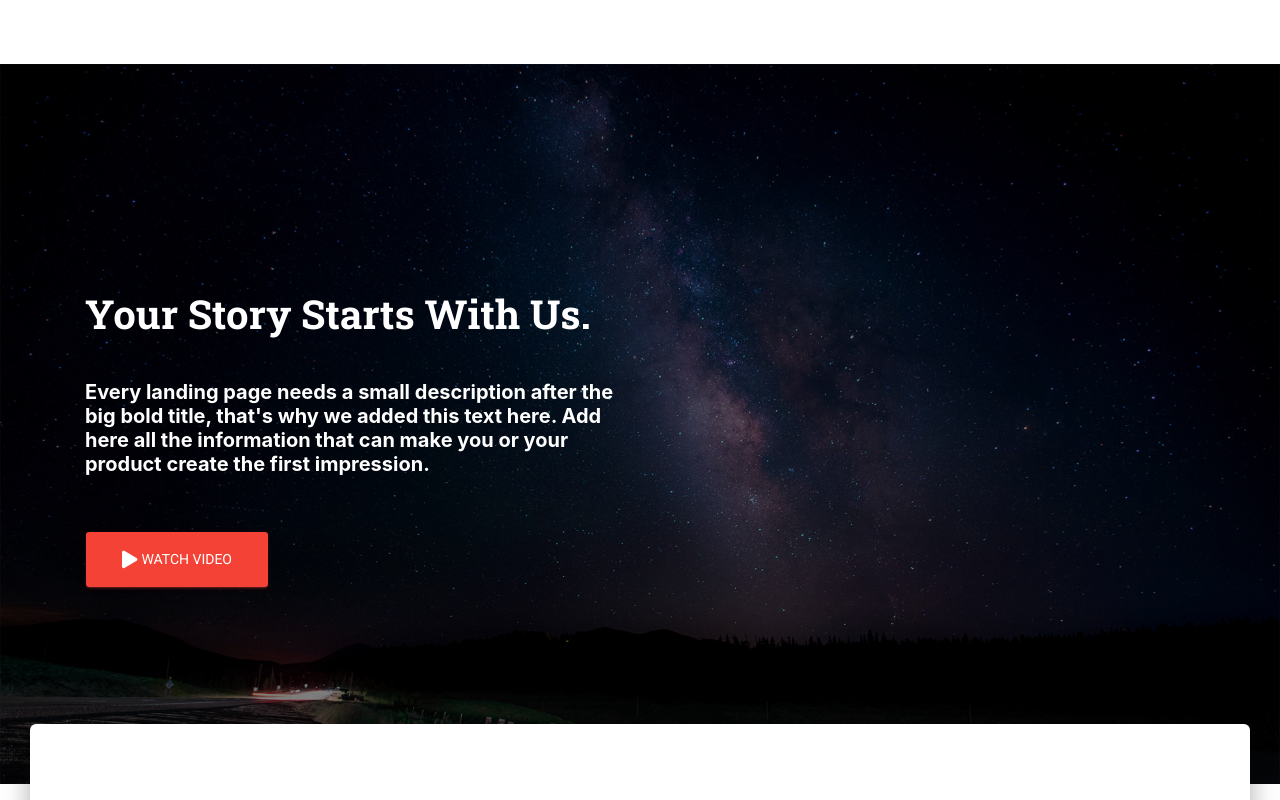
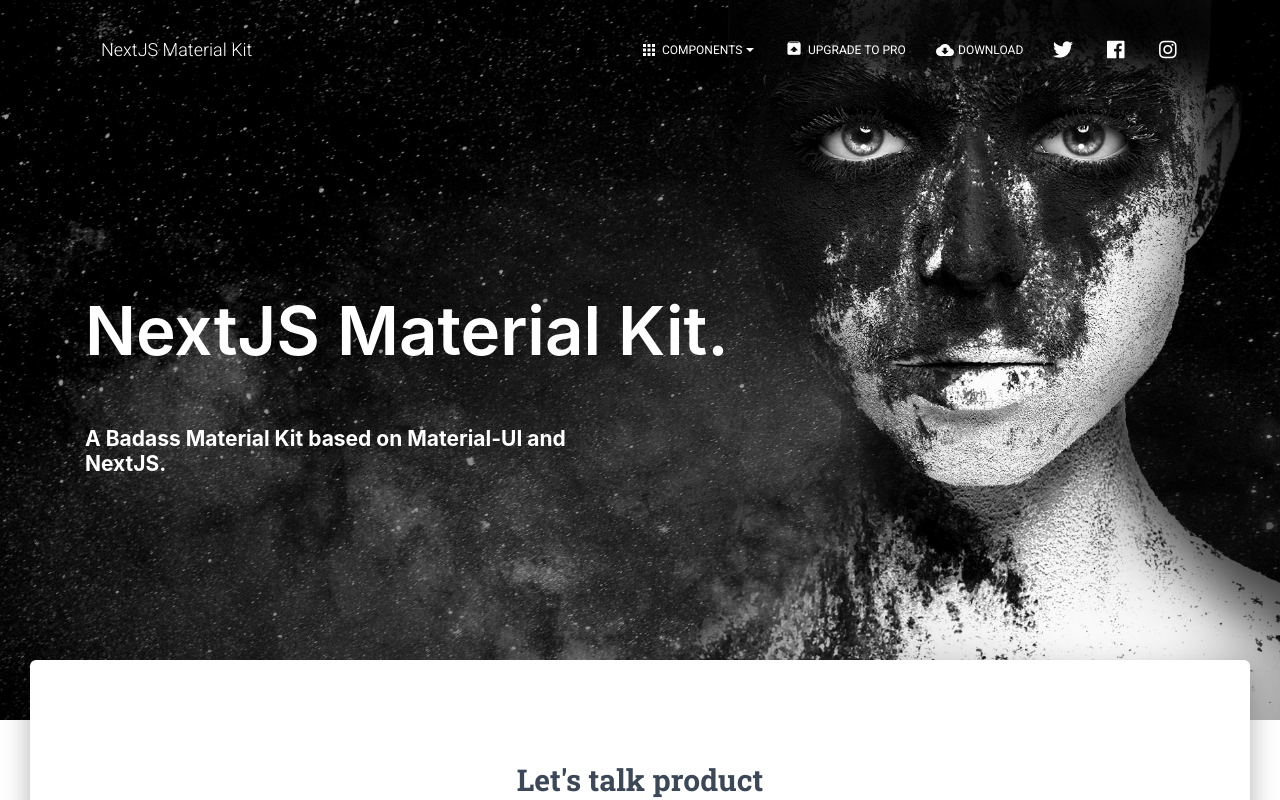
Before and after one commit to fadyyeta/Secret-Santa, a Next.js app: page /landing in a window 1280 px wide. Shown: the top 800 px of the page. Built offline with nearby package versions, Linux system fonts and the light colour scheme.

Commit message:
add nav and footer

```diff
--- a/components/Layout.js
+++ b/components/Layout.js
@@ -1,14 +1,18 @@
-import Nav from './Nav'
+import React, { Fragment } from "react";
+import Nav from "./Nav";
+import Footer from "./Footer/Footer.js";
 import styles from "../styles/Layout.module.css";
 
-const Layout = ({children}) => {
-    return (
-			<fragment>
-				<div className={styles.containerFluid}>
-					<main className={styles.main}>{children}</main>
-				</div>
-			</fragment>
-		);
+const Layout = ({ children }) => {
+	return (
+		<Fragment>
+			<Nav />
+			<div className={styles.containerFluid}>
+				<main className={styles.main}>{children}</main>
+			</div>
+			<Footer />
+		</Fragment>
+	);
 };
 
 export default Layout;
--- a/components/Nav.js
+++ b/components/Nav.js
@@ -1,19 +1,55 @@
-import Link from 'next/link';
 import navStyles from '../styles/Nav.module.css'
+// nodejs library that concatenates classes
+import classNames from "classnames";
+// react components for routing our app without refresh
+import Link from "next/link";
+// @material-ui/core components
+import { makeStyles } from "@material-ui/core/styles";
+// @material-ui/icons
+// core components
+import Header from "../components/Header/Header.js";
+import HeaderLinks from "../components/Header/HeaderLinks.js";
+import GridContainer from "../components/Grid/GridContainer.js";
+import GridItem from "../components/Grid/GridItem.js";
+import Button from "../components/CustomButtons/Button.js";
+import Parallax from "../components/Parallax/Parallax.js";
+import styles from "../styles/jss/nextjs-material-kit/pages/components.js";
 
-const Nav = () => {
-    return (
-			<nav className={navStyles.nav}>
-				<ul>
-					<li>
-						<Link href="/">Home</Link>
-					</li>
-					<li>
-						<Link href="/about">About</Link>
-					</li>
-				</ul>
-			</nav>
-		);
+
+
+const useStyles = makeStyles(styles);
+const Nav = (props) => {
+    const classes = useStyles();
+	const { ...rest } = props;
+	return (
+		<div className={classes.containerNoPadding}>
+			<Header
+				brand="NextJS Material Kit"
+				rightLinks={<HeaderLinks />}
+				fixed
+				color="transparent"
+				changeColorOnScroll={{
+					height: 400,
+					color: "white",
+				}}
+				{...rest}
+			/>
+			<Parallax image="/img/nextjs_header.jpg">
+				<div className={classes.container}>
+					<GridContainer>
+						<GridItem>
+							<div className={classes.brand}>
+								<h1 className={classes.title}>NextJS Material Kit.</h1>
+								<h3 className={classes.subtitle}>
+									A Badass Material Kit based on Material-UI and NextJS.
+								</h3>
+							</div>
+						</GridItem>
+					</GridContainer>
+				</div>
+			</Parallax>
+		</div>
+	);
 }
 
 export default Nav
--- a/pages/landing.js
+++ b/pages/landing.js
@@ -1,19 +1,9 @@
-import React from "react";
+import React,{ Fragment} from "react";
 // nodejs library that concatenates classes
 import classNames from "classnames";
 // @material-ui/core components
 import { makeStyles } from "@material-ui/core/styles";
 
-// @material-ui/icons
-
-// core components
-import Header from "../components/Header/Header.js";
-import Footer from "../components/Footer/Footer.js";
-import GridContainer from "../components/Grid/GridContainer.js";
-import GridItem from "../components/Grid/GridItem.js";
-import Button from "../components/CustomButtons/Button.js";
-import HeaderLinks from "../components/Header/HeaderLinks.js";
-import Parallax from "../components/Parallax/Parallax.js";
 
 import styles from "../styles/jss/nextjs-material-kit/pages/landingPage.js";
 
@@ -22,52 +12,15 @@
 import TeamSection from "../pages-sections/LandingPage-Sections/TeamSection.js";
 import WorkSection from "../pages-sections/LandingPage-Sections/WorkSection.js";
 
-const dashboardRoutes = [];
 
 const useStyles = makeStyles(styles);
 
-export default function LandingPage(props) {
+export default function LandingPage({ title = "Landing Page" }) {
 	const classes = useStyles();
-	const { ...rest } = props;
 	return (
+		<Fragment>
+			<title>Secret Santa{title ? " - " + title : ""}</title>
 			<div className={classes.containerFluid}>
-			<Header
-				color="transparent"
-				routes={dashboardRoutes}
-				brand="NextJS Material Kit"
-				rightLinks={<HeaderLinks />}
-				fixed
-				changeColorOnScroll={{
-					height: 400,
-					color: "white",
-				}}
-				{...rest}
-			/>
-			<Parallax filter responsive image="/img/landing-bg.jpg">
-				<div className={classes.container}>
-					<GridContainer>
-						<GridItem xs={12} sm={12} md={6}>
-							<h1 className={classes.title}>Your Story Starts With Us.</h1>
-							<h4>
-								Every landing page needs a small description after the big bold
-								title, that{"'"}s why we added this text here. Add here all the
-								information that can make you or your product create the first
-								impression.
-							</h4>
-							<br />
-							<Button
-								color="danger"
-								size="lg"
-								href="https://www.youtube.com/watch?v=dQw4w9WgXcQ&ref=creativetim"
-								target="_blank"
-								rel="noopener noreferrer">
-								<i className="fas fa-play" />
-								Watch video
-							</Button>
-						</GridItem>
-					</GridContainer>
-				</div>
-			</Parallax>
 				<div className={classNames(classes.main, classes.mainRaised)}>
 					<div className={classes.container}>
 						<ProductSection />
@@ -75,7 +28,7 @@
 						<WorkSection />
 					</div>
 				</div>
-			<Footer />
 			</div>
+		</Fragment>
 	);
 }
--- a/styles/Layout.module.css
+++ b/styles/Layout.module.css
@@ -7,7 +7,7 @@
 
 .main {
   min-height: 100vh;
-  padding: 4rem 0;
+  /* padding: 4rem 0; */
   flex: 1;
   display: flex;
   flex-direction: column;
```
Also changed, not shown: pages/about.js (+8 -4 lines), pages/index.js (+9 -8 lines). Lines whose indentation alone changed are shown as unchanged.
